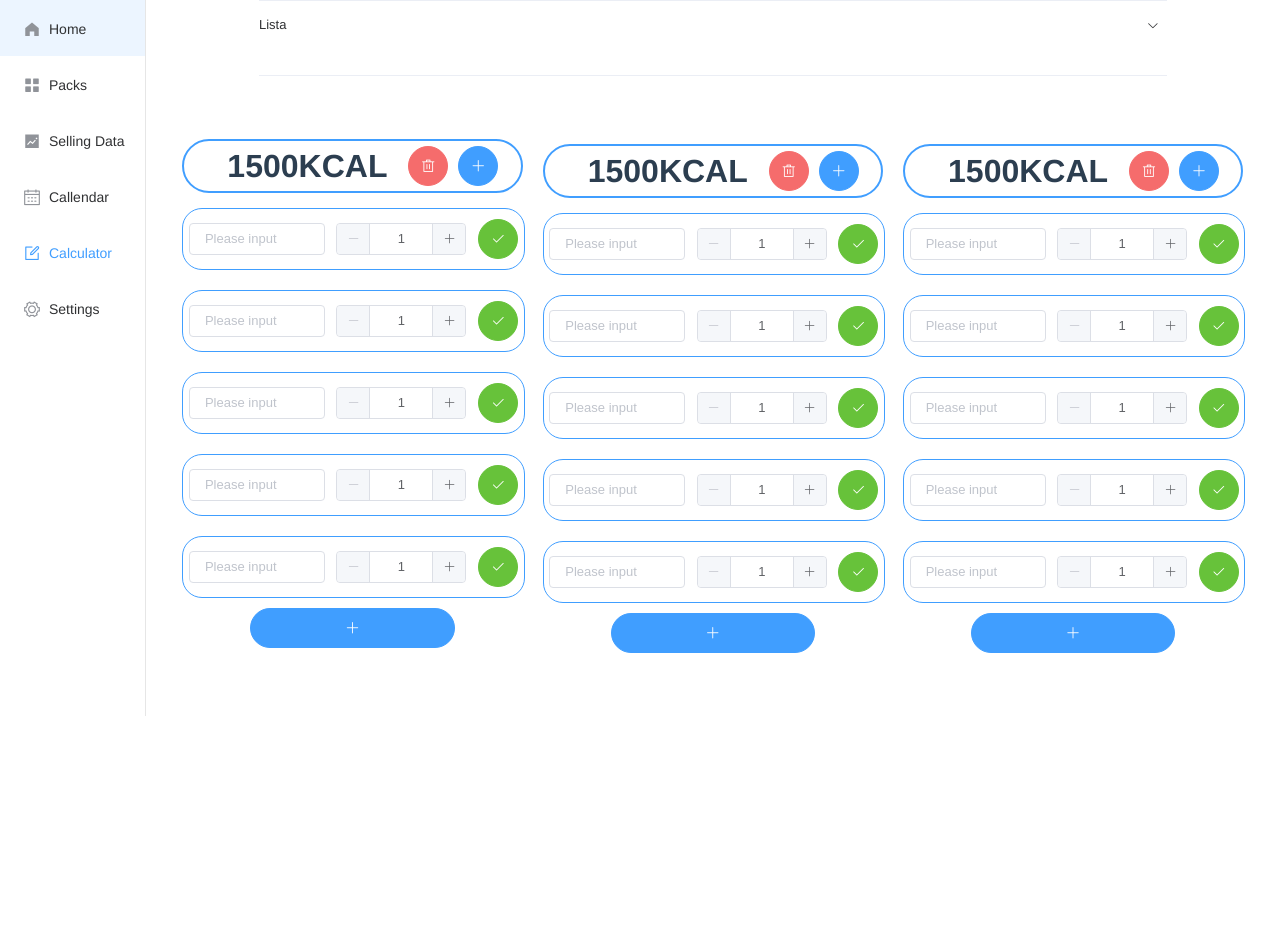
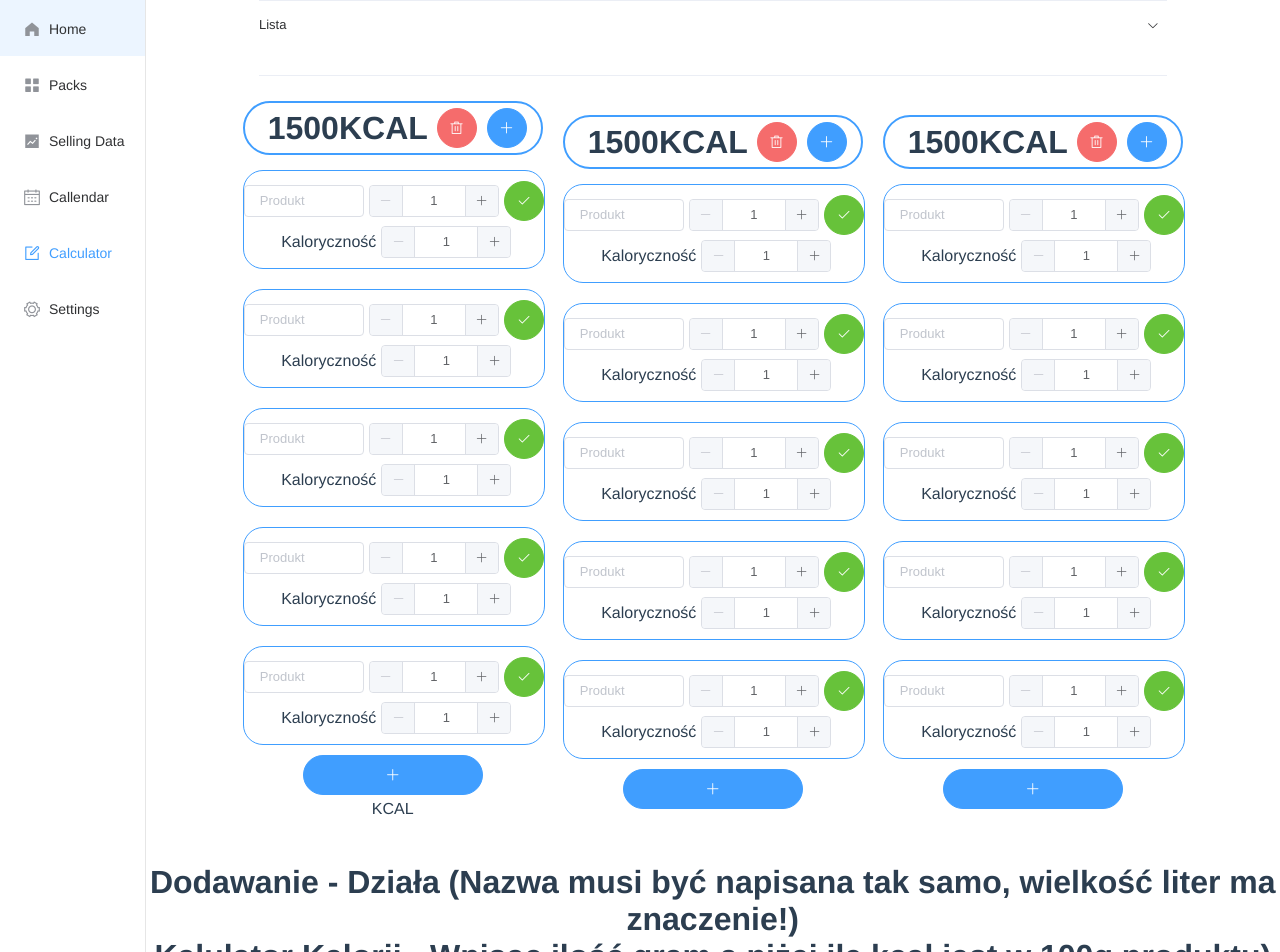
Before and after one commit to Michal-Kozak/Catering-System, a Vue app: page / in a window 1280 px wide. Shown: the top 952 px of the page. Before the commit the page ends 800 px from the top, so only its background shows below. Built offline with nearby package versions, Linux system fonts and the light colour scheme.

Commit message:
Add - Adding to list & better calories calculator

```diff
--- a/src/components/board.vue
+++ b/src/components/board.vue
@@ -14,8 +14,12 @@
   <dietList
   @addItem="addItem($event)"
   > </dietList>
+ <h1> Dodawanie - Działa (Nazwa musi być napisana tak samo, wielkość liter ma znaczenie!)<br>
+      Kalulator Kalorii - Wpisac ilość gram a niżej ile kcal jest w 100g produktu)<br>
+      Dodawanie list oraz kolejnych produktów w trakcie wdrażania
+ </h1>
+      </div>
 
-      </div>
 </template>
 
 <script>
@@ -33,6 +37,7 @@ export default {
       return {
        activeName: '1',
         num: '',
+       qtySummary: '',
 
       items: [
 
@@ -43,17 +48,18 @@ export default {
      addItem(item) {
        this.items.push(item)
 
+        var total = this.items.length - 1;
+        var i = 0;
+        var qtySummary = item.num;
 
-        console.log(item.value)
 
-        this.items.forEach(item => {
-         if (item.value !== item.value){
+        for(; i < total; i++) {
+          if(this.items[i].value == item.value){
+              this.items[i].num = this.items[i].num + item.num;
+              this.items.pop()
 
-         } else {
-
-           console.log('zle');
-         }
-       })
+               }
+           }
      },
 
     }
--- a/src/components/dietList.vue
+++ b/src/components/dietList.vue
@@ -17,27 +17,32 @@
 
             <dietitem
              @addItem="addItem($event)"
+             @caloriescalc="caloriescalc($event)"
              > </dietitem>
              <dietitem
              @addItem="addItem($event)"
+             @caloriescalc="caloriescalc($event)"
              > </dietitem>
              <dietitem
              @addItem="addItem($event)"
+             @caloriescalc="caloriescalc($event)"
              > </dietitem>
              <dietitem
              @addItem="addItem($event)"
+             @caloriescalc="caloriescalc($event)"
              > </dietitem>
              <dietitem
              @addItem="addItem($event)"
+             @caloriescalc="caloriescalc($event)"
              > </dietitem>
 
              <div class="addTask__button">
               <el-button type="primary" icon="el-icon-plus" round style="width:60%;"></el-button>
               </div>
-              <p> {{calloriesSummary}} </p>
+              <p> {{calloriesSummary}} KCAL </p>
 
         </div>
- <div class="calculator__row">
+  <div class="calculator__row">
 
             <div class="calculator__type">
 
@@ -52,26 +57,33 @@
 
             <dietitem
              @addItem="addItem($event)"
+             @caloriescalc="caloriescalc($event)"
              > </dietitem>
              <dietitem
              @addItem="addItem($event)"
+             @caloriescalc="caloriescalc($event)"
              > </dietitem>
              <dietitem
              @addItem="addItem($event)"
+             @caloriescalc="caloriescalc($event)"
              > </dietitem>
              <dietitem
              @addItem="addItem($event)"
+             @caloriescalc="caloriescalc($event)"
              > </dietitem>
              <dietitem
              @addItem="addItem($event)"
+             @caloriescalc="caloriescalc($event)"
              > </dietitem>
 
              <div class="addTask__button">
               <el-button type="primary" icon="el-icon-plus" round style="width:60%;"></el-button>
               </div>
 
+
         </div>
-         <div class="calculator__row">
+
+  <div class="calculator__row">
 
             <div class="calculator__type">
 
@@ -86,18 +98,23 @@
 
             <dietitem
              @addItem="addItem($event)"
+             @caloriescalc="caloriescalc($event)"
              > </dietitem>
              <dietitem
              @addItem="addItem($event)"
+             @caloriescalc="caloriescalc($event)"
              > </dietitem>
              <dietitem
              @addItem="addItem($event)"
+             @caloriescalc="caloriescalc($event)"
              > </dietitem>
              <dietitem
              @addItem="addItem($event)"
+             @caloriescalc="caloriescalc($event)"
              > </dietitem>
              <dietitem
              @addItem="addItem($event)"
+             @caloriescalc="caloriescalc($event)"
              > </dietitem>
 
              <div class="addTask__button">
@@ -106,8 +123,6 @@
 
 
         </div>
-
-
 
 
     </div>
@@ -135,10 +150,12 @@ import dietitem from './dietitem.vue'
   methods: {
 
     addItem(item) {
+
+        const calloriessum = item.num * (item.calories /100);
+            this.calloriesSummary = +this.calloriesSummary + calloriessum;
         this.$emit('addItem', item);
-       this.items.push(item)
 
-        this.calloriesSummary = +this.calloriesSummary + item.callories;
+     this.items.push(item)
        }
      },
     }
@@ -158,7 +175,7 @@ p{
     align-items: center;
 }
 .calculator__row{
-    width: 30%;
+    width: 25%;
     min-width: 300px;
     display: flex;
     flex-direction: column;
@@ -203,6 +220,7 @@ p{
     justify-content: space-around;
     align-items: center;
     width: 100%;
+    flex-direction:column;
     margin: 10px 0px 10px 0px;
     padding: 10px 0px 10px 0px;
     border: 1px solid #409EFF;
--- a/src/components/dietitem.vue
+++ b/src/components/dietitem.vue
@@ -1,6 +1,7 @@
 <template>
   <div class="calculator__product">
-                <el-input placeholder="Please input"
+    <div class="calculator__qty">
+                <el-input placeholder="Produkt"
                 v-model="item.value"
                 size="small"
                 class="product__name"
@@ -8,13 +9,20 @@
 
                 ></el-input>
 
-                    <el-input-number v-model="item.num"  :min="1"  size="small" ></el-input-number>
+                    <el-input-number v-model="item.num"  :min="1"  size="small"  ></el-input-number>
                     <el-button
                     type="success"
                     icon="el-icon-check"
                     circle
+
                     @click="addItem"
+
                     ></el-button>
+                    </div>
+                    <div class="calories">
+                       <p>Kaloryczność </p><el-input-number v-model="item.calories"  :min="1"  size="small"  ></el-input-number>
+
+                    </div>
                 </div>
 </template>
 
@@ -26,7 +34,9 @@
         item: {
                     value: '',
                     num: '1',
-                    callories: '',
+                    calories: '',
+
+                    sum: '',
                 },
         num: 1,
         input: '',
@@ -47,9 +57,13 @@
     },
     methods: {
       addItem() {
-       this.item.callories = this.item.num * 5;
+
+
         this.$emit('addItem', this.item);
+
     },
+    caloriescalc(){
+      this.$emit('caloriescalc', this.item)},
 
       remoteMethod(query) {
         if (query !== '') {
@@ -69,5 +83,20 @@
   }
 </script>
 <style>
+.calculator__qty{
+  display:flex;
+  justify-content: space-between;
+  align-items: center;
+  margin-bottom: 5px;
+}
+.calories{
+  display: flex;
+  justify-content: center;
+  width: 100%;
+  align-items: center;
 
+}
+.calories button{
+  margin-left: 15px;
+}
 </style>
```
